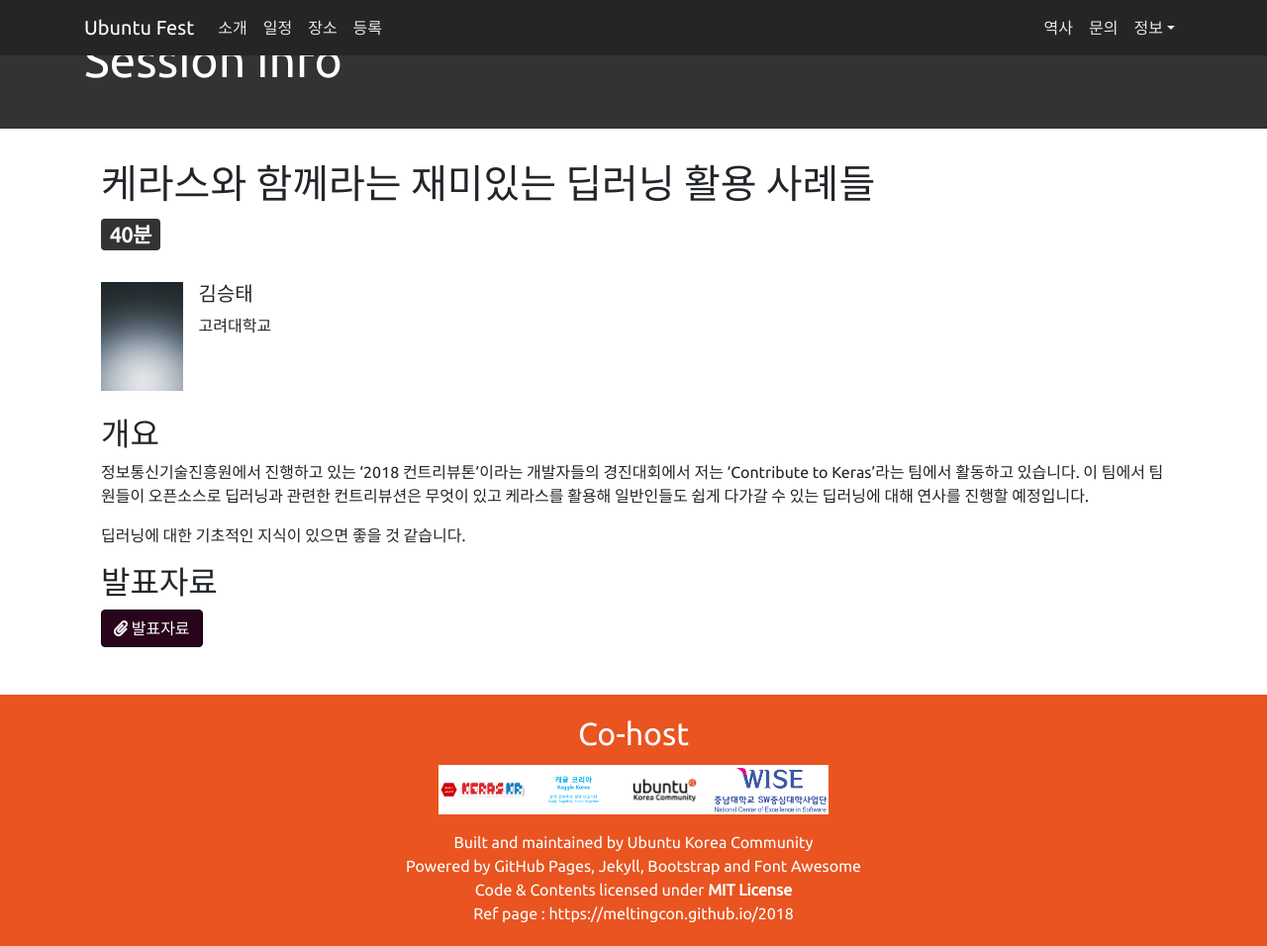
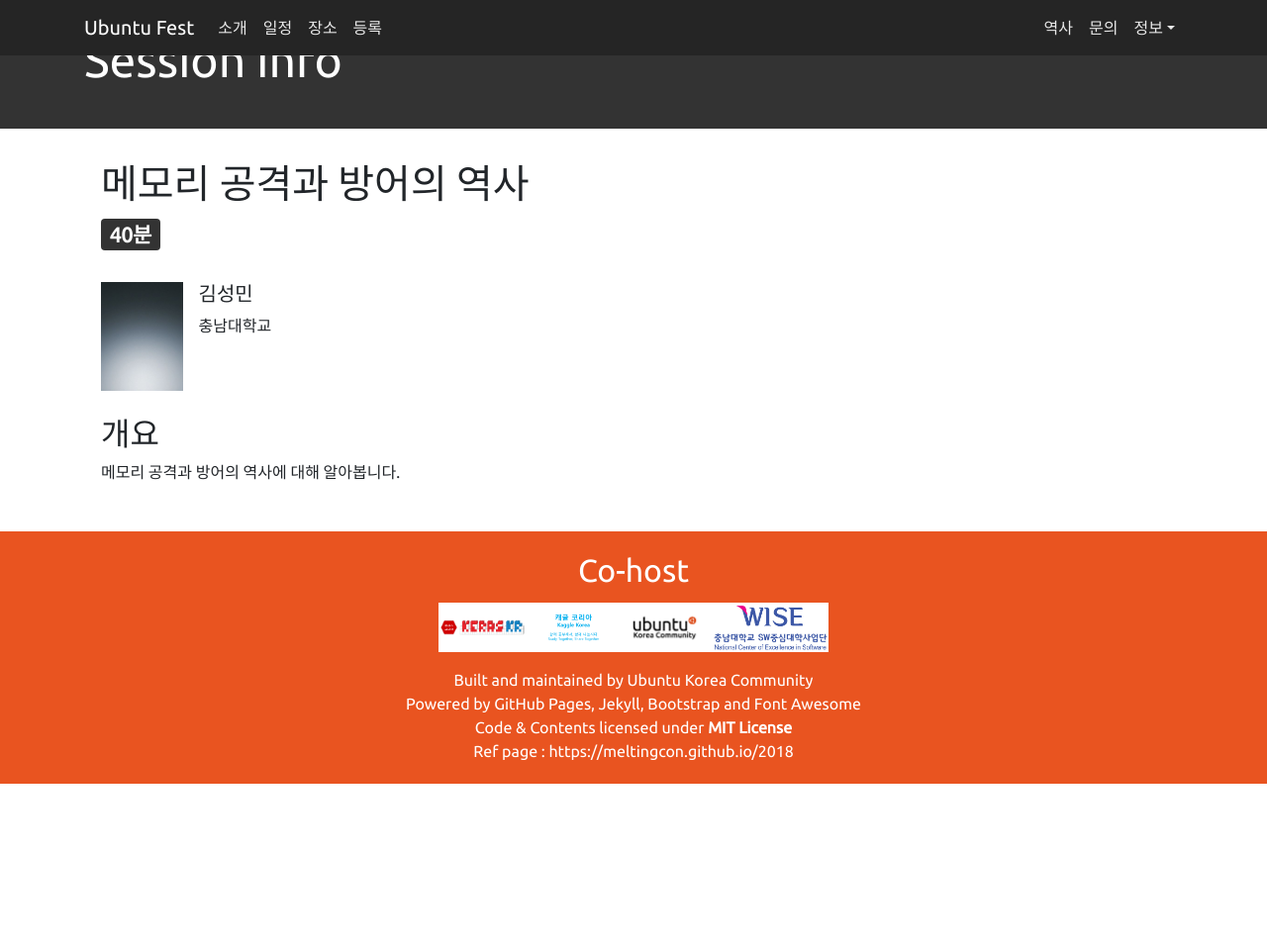
Before and after one commit to ubuntu-kr/ubuntu-fest, a Jekyll site: the page built from _sessions/07*.md, in a window 1280 px wide and 956 px high. Shown: the whole window at 99% size. Built offline with Jekyll 4.4.1, drawn with Linux system fonts in a browser that asks for light colours.

Commit message:
Update 07*.md

```diff
--- a/_sessions/07*.md
+++ b/_sessions/07*.md
@@ -1,20 +1,20 @@
 ---
 layout: session
 order: 7
-title: 케라스와 함께라는 재미있는 딥러닝 활용 사례들
+title: 메모리 공격과 방어의 역사
 time: "15:20 ~ 16:00"
 duration: 40분
 href: yes
 speakers:
-  - name: 김승태
-    org: 고려대학교
+  - name: 김성민
+    org: 충남대학교
     desc:
     image: ../assets/imgs/speakers/SELF.jpg
 ---
 ## 개요
-정보통신기술진흥원에서 진행하고 있는 '2018 컨트리뷰톤'이라는 개발자들의 경진대회에서 저는 'Contribute to Keras'라는 팀에서 활동하고 있습니다.
-이 팀에서 팀원들이 오픈소스로 딥러닝과 관련한 컨트리뷰션은 무엇이 있고 케라스를 활용해 일반인들도 쉽게 다가갈 수 있는 딥러닝에 대해 연사를 진행할 예정입니다.
+메모리 공격과 방어의 역사에 대해 알아봅니다.
 
-딥러닝에 대한 기초적인 지식이 있으면 좋을 것 같습니다.
+<!--
 ## 발표자료
-<a class="btn btn-primary" href="https://www.slideshare.net/UbuntuKorea/ss-122568592" role="button"><i class="fas fa-paperclip"></i> 발표자료</a>
+<a class="btn btn-primary" href="https://www.slideshare.net/UbuntuKorea/malware-dataset-ubuntu" role="button"><i class="fas fa-paperclip"></i> 발표자료</a>
+-->
```
